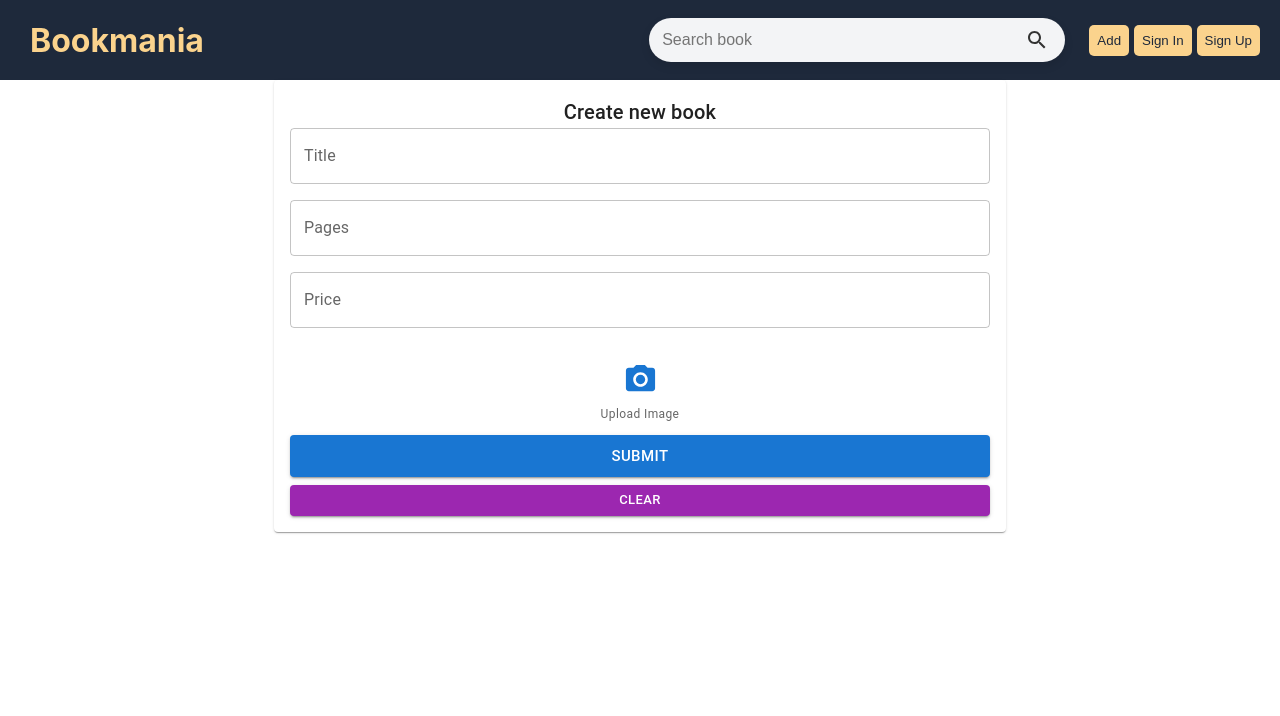
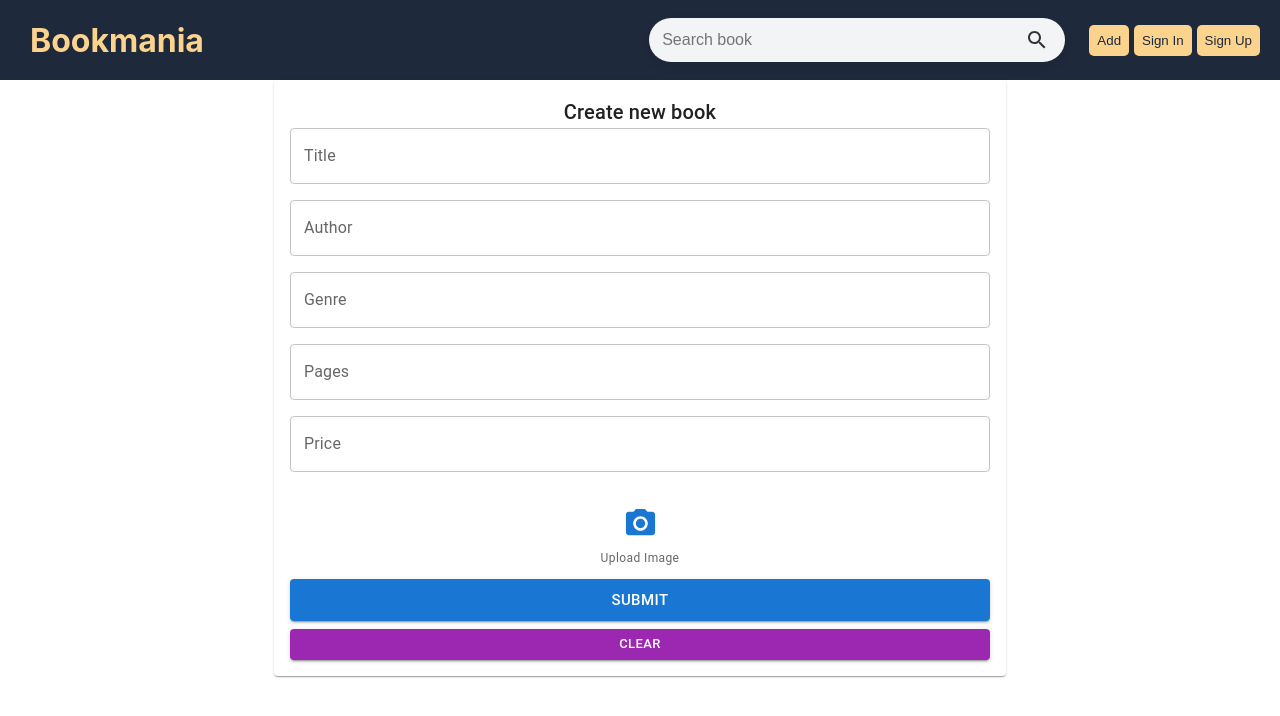
Before and after one commit to mhmdshameer/bookmania-client, a React (Create React App) app: page /form in a window 1280 px wide. Shown: the top 716 px of the page. Built offline with nearby package versions, Linux system fonts and the light colour scheme.

Commit message:
feat(create): Now user can add books

```diff
--- a/src/action/posts.js
+++ b/src/action/posts.js
@@ -0,0 +1,11 @@
+import * as api from "../api/index"
+
+export const createPost =  (post) => async (dispatch) => {
+    try {
+        console.log(post)
+        const {data} = await api.createPost(post);
+        dispatch({type: "CREATE", payload: data});
+    } catch (error) {
+        console.log(error)
+    }
+}
--- a/src/api/index.js
+++ b/src/api/index.js
@@ -1,6 +1,11 @@
-import axios from "axios";
+import axios from "axios"
 
 const API = axios.create({baseURL: "http://localhost:5000"})
+
+API.interceptors.request.use(request => {
+    console.log('Starting Request', request);
+    return request;
+  });
 
 export const signUp = (formData) => API.post("/user/signup",formData);
 
--- a/src/components/form.jsx
+++ b/src/components/form.jsx
@@ -2,15 +2,18 @@ import React, { useEffect, useState } from "react";
 import { ThemeProvider, createTheme } from "@mui/material/styles";
 import { Button, Paper, TextField, Typography } from "@mui/material";
 import { useDispatch, useSelector } from "react-redux";
-// import { createPost, updatePost } from "../../actions/posts";
+
 import ImageUploader from "./ImageUploader";
 import { useNavigate } from "react-router-dom";
+import { createPost } from "../action/posts";
 
 const theme = createTheme();
 
 const Form = ({ currentId, setCurrentId }) => {
   const [postData, setPostData] = useState({
     title: "",
+    author: "",
+    genre:"",
     price:"",
     pages: "",
     selectedFile: "",
@@ -18,7 +21,6 @@ const Form = ({ currentId, setCurrentId }) => {
 //   const user = JSON.parse(localStorage.getItem("profile"));
   const navigate = useNavigate();
   const post = useSelector((state) => {
-    console.log("Posts in state:", state.posts); // Debugging line
     return currentId ? state.posts.posts.find((p) => p._id === currentId) : null;
   });
   const dispatch = useDispatch();
@@ -26,12 +28,13 @@ const Form = ({ currentId, setCurrentId }) => {
   useEffect(() => {
     if (post) setPostData(post);
   }, [post]);
-  console.log(post)
 
   const clear = () => {
     // setCurrentId(null);
     setPostData({
         title: "",
+        author:"",
+        genre:"",
         price:"",
         pages: "",
         selectedFile: "",
@@ -43,15 +46,15 @@ const Form = ({ currentId, setCurrentId }) => {
     // if (currentId) {
     //   dispatch(updatePost(currentId, postData));
     // } else {
-    //   dispatch(
-    //     createPost({
-    //       ...postData,
-    //       name: JSON.parse(localStorage.getItem("profile"))?.result?.name,
-    //     })
-    //   );
+      dispatch(
+        createPost({
+          ...postData,
+         navigate
+        })
+      );
     // }
-    // clear();
-    // navigate("/");
+    clear();
+    navigate("/");
   };
 
   return (
@@ -95,12 +98,34 @@ const Form = ({ currentId, setCurrentId }) => {
             }
           />
           <TextField
+            name="author"
+            variant="outlined"
+            label="Author"
+            sx={{ marginBottom: 2 }}
+            fullWidth
+            value={postData.author}
+            onChange={(e) =>
+              setPostData({ ...postData, author: e.target.value })
+            }
+          />
+          <TextField
+            name="genre"
+            variant="outlined"
+            label="Genre"
+            sx={{ marginBottom: 2 }}
+            fullWidth
+            value={postData.genre}
+            onChange={(e) =>
+              setPostData({ ...postData, genre: e.target.value })
+            }
+          />
+          <TextField
             name="pages"
             variant="outlined"
             label="Pages"
             sx={{ marginBottom: 2 }}
             fullWidth
-            value={postData.message}
+            value={postData.pages}
             onChange={(e) =>
               setPostData({ ...postData, pages: e.target.value })
             }
@@ -111,7 +136,7 @@ const Form = ({ currentId, setCurrentId }) => {
             label="Price"
             sx={{ marginBottom: 2 }}
             fullWidth
-            value={postData.message}
+            value={postData.price}
             onChange={(e) =>
               setPostData({ ...postData, price: e.target.value })
             }
--- a/src/pages/SignUp.jsx
+++ b/src/pages/SignUp.jsx
@@ -91,7 +91,7 @@ const SignUp = () => {
   const navigate = useNavigate()
 
   const handleChange=(e)=>{
-    setFormData({...formData,[e.target.name]: [e.target.value]})
+    setFormData({...formData,[e.target.name]: e.target.value})
   }
 
 
```
Also changed, not shown: src/reducers/post.js (+20 -0 lines), src/components/posts/post/post.js (renamed from src/components/posts/post/post.jsx), src/components/posts/posts.js (renamed from src/components/posts/posts.jsx).
